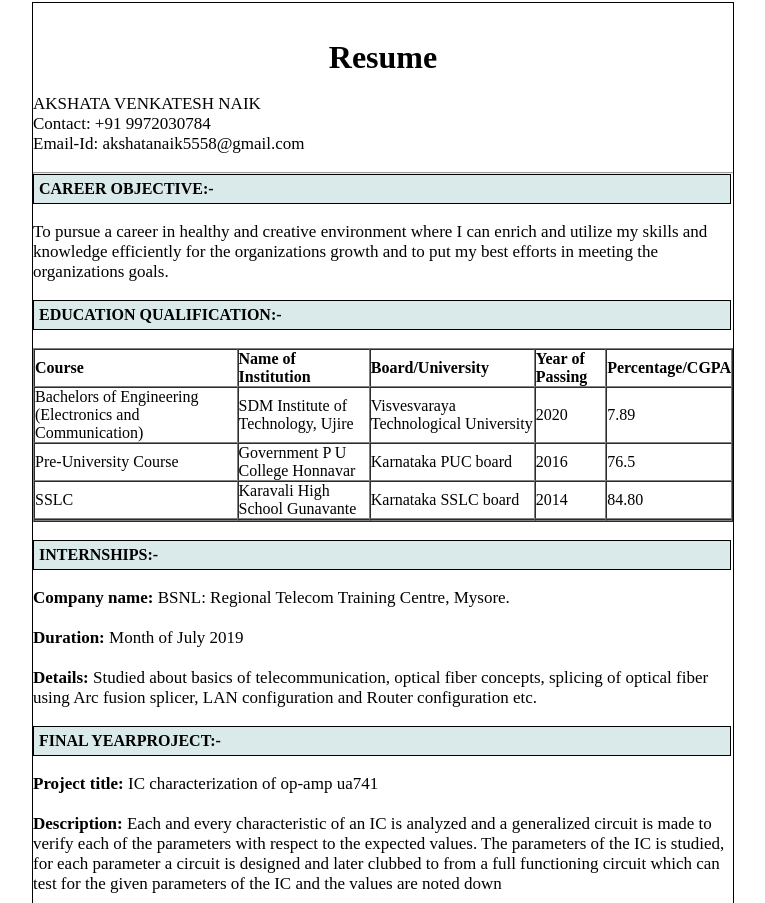
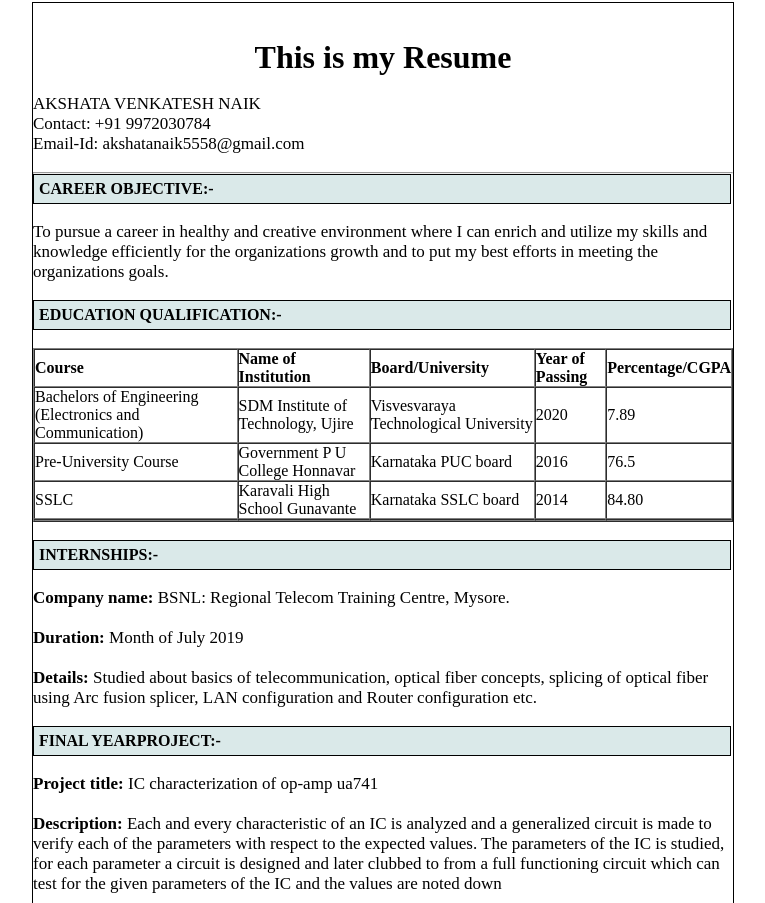
Before and after one commit to AkshataVenkateshNaik/resume, a plain HTML site: page Resume/index.html in a window 1280 px wide. Shown: the top 903 px of the page, without its empty margins (257-1022 px from the left). Drawn offline with Linux system fonts and the light colour scheme.

Commit message:
my first commit

```diff
--- a/Resume/index.html
+++ b/Resume/index.html
@@ -12,7 +12,7 @@
 
         <br>
         <br>
-      <h1>Resume</h1>
+      <h1>This is my Resume</h1>
       <br><p>
        AKSHATA VENKATESH NAIK  <br>
         Contact: +91 9972030784 <br>
```
